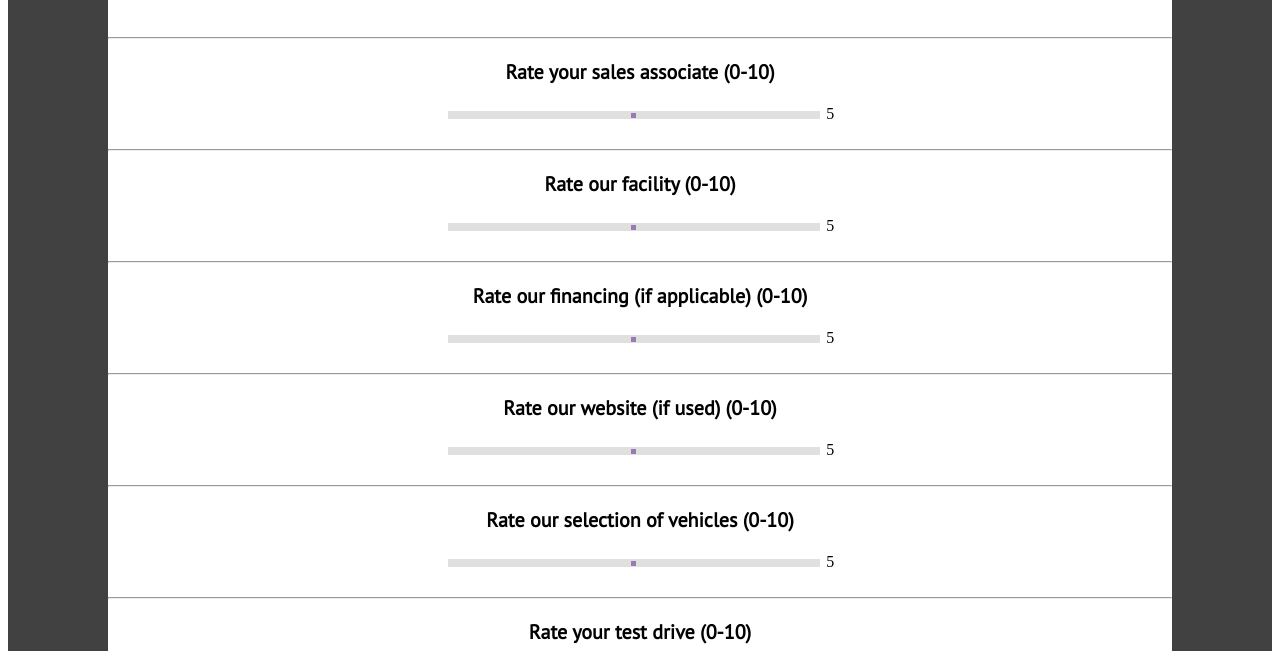
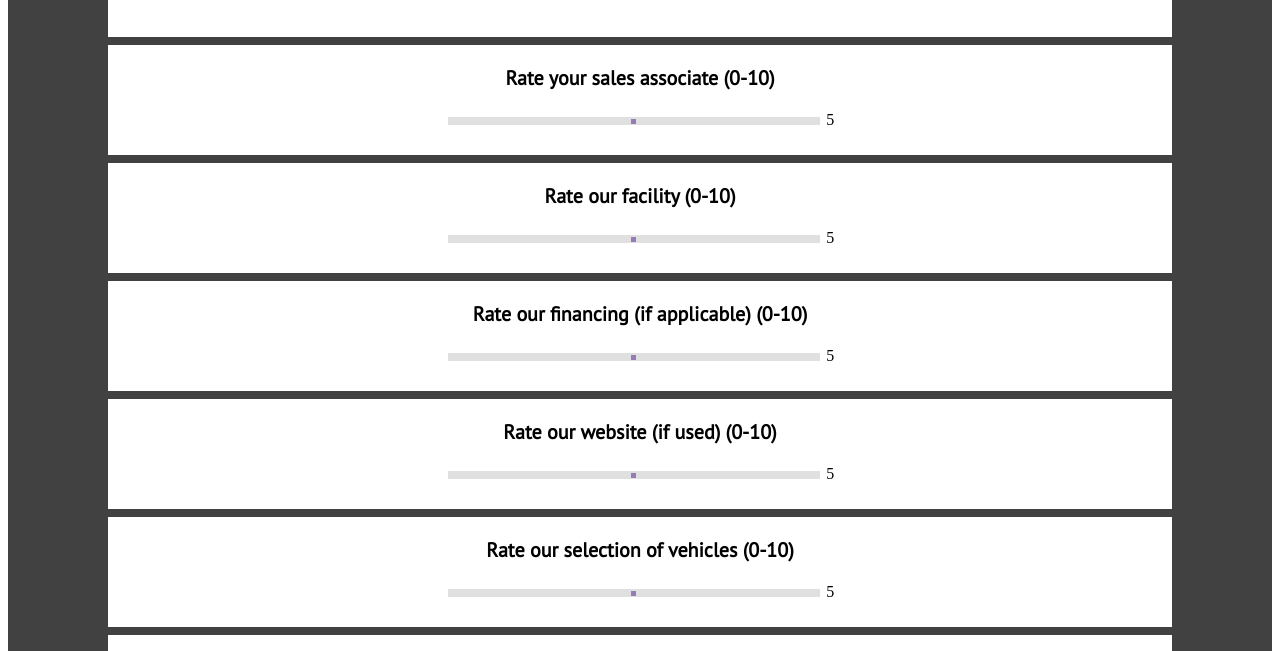
Before and after one commit to PatrickRJadwin/Assignment_1, a plain HTML site: page index.html in a window 1280 px wide. Shown: the part 149-800 px from the top of the page. Drawn offline with Linux system fonts and the light colour scheme.

Commit message:
Add files via upload

```diff
--- a/stylesheet.css
+++ b/stylesheet.css
@@ -64,3 +64,9 @@ body
     border-style: solid;
     border-color: rgb(65, 65, 65);
 }
+hr
+{
+    border-style: solid;
+    border-width: 4px;
+    border-color: rgb(65, 65, 65);
+}
```
